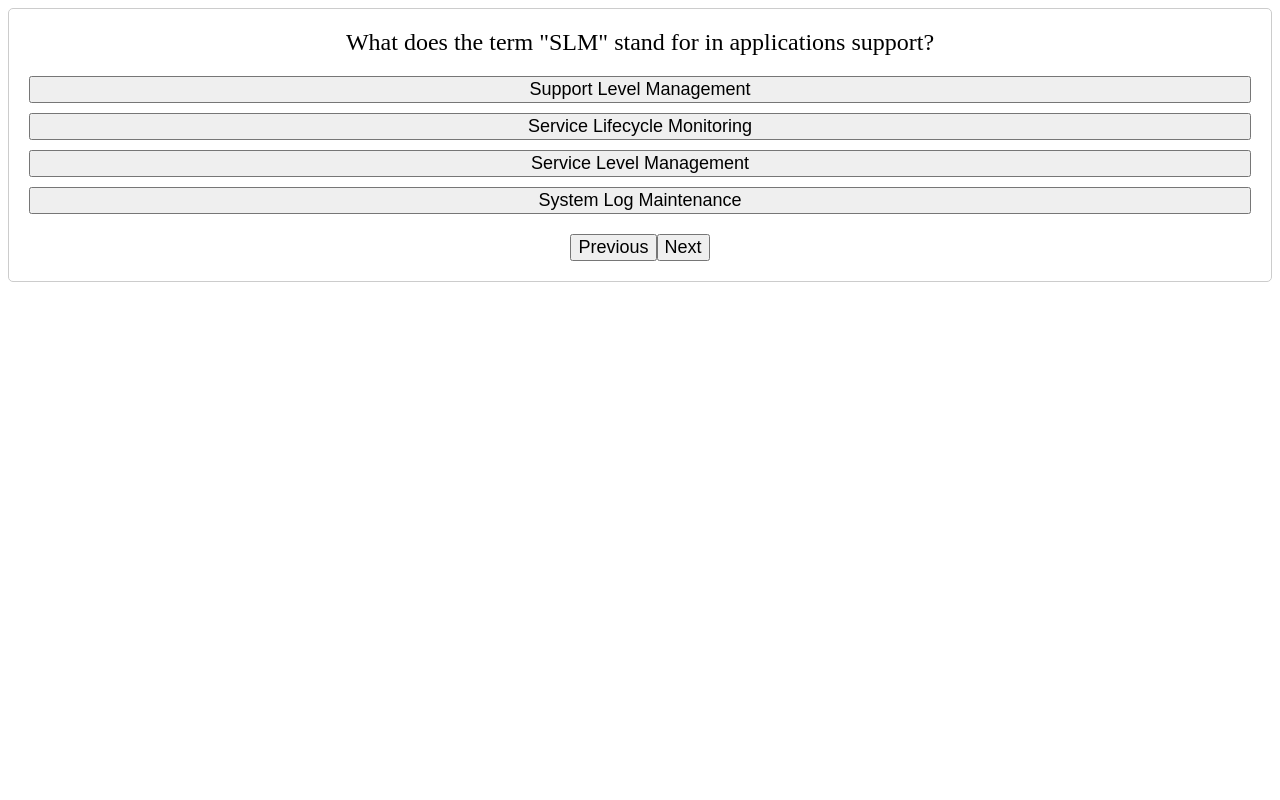
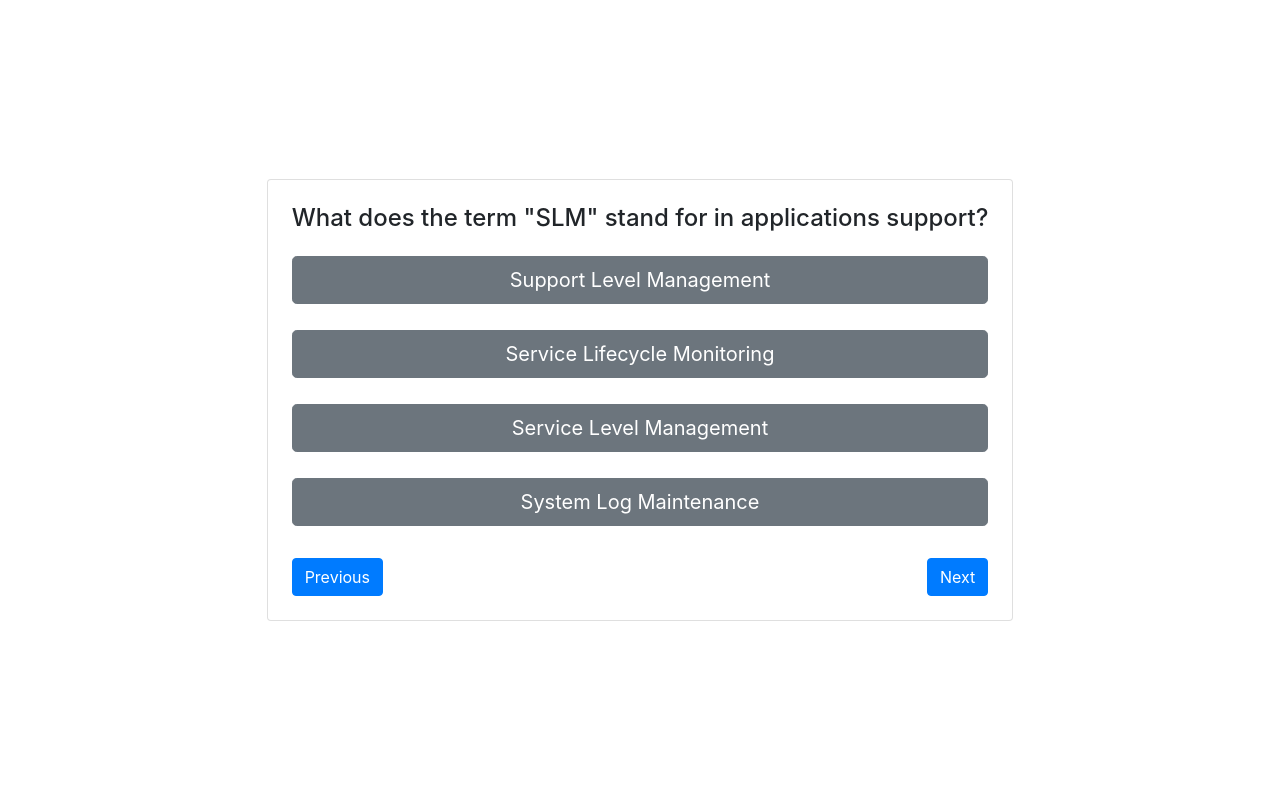
Before and after one commit to CrtAnton/Learn-Python-Website, a Flask app: page /questions_2 in a window 1280 px wide. Run offline with Flask 3, Linux system fonts and the light colour scheme; some libraries are stand-ins or nearby versions.

Commit message:
quiz 2 html

```diff
--- a/Website_code/templates/questions/questions2.html
+++ b/Website_code/templates/questions/questions2.html
@@ -4,19 +4,22 @@
     <meta charset="UTF-8">
     <meta name="viewport" content="width=device-width, initial-scale=1.0">
     <link rel="stylesheet" href="{{ url_for('static', filename='quiz_style.css') }}">
-    <title>Trivia Quiz</title>
+    <link rel="stylesheet" href="https://stackpath.bootstrapcdn.com/bootstrap/4.5.2/css/bootstrap.min.css">
+    <title>Quiz 2</title>
 </head>
 <body>
-    <div class="card">
-        <div class="question">
-            <!-- Javascript will populate this area -->
-        </div>
-        <div class="options">
-            <!-- Javascript will populate this area -->
-        </div>
-        <div class="navigation">
-            <button onclick="prevQuestion()">Previous</button>
-            <button onclick="nextQuestion()">Next</button>
+    <div class="container d-flex justify-content-center align-items-center vh-100">
+        <div class="card p-4">
+            <div class="question h4 mb-4">
+                <!-- js here -->
+            </div>
+            <div class="options">
+                <!-- js here -->
+            </div>
+            <div class="navigation mt-4 d-flex justify-content-between">
+                <button class="btn btn-primary" onclick="prevQuestion()">Previous</button>
+                <button class="btn btn-primary" onclick="nextQuestion()">Next</button>
+            </div>
         </div>
     </div>
 
@@ -35,6 +38,7 @@
             question.options.forEach(option => {
                 const button = document.createElement('button');
                 button.innerText = option;
+                button.className = 'btn btn-secondary btn-lg btn-block mb-2';
                 button.addEventListener('click', () => checkAnswer(option));
                 optionsDiv.appendChild(button);
             });
@@ -47,9 +51,9 @@
 
             buttons.forEach(button => {
                 if (button.innerText === correctAnswer) {
-                    button.classList.add('correct');
+                    button.classList.add('btn-success');
                 } else if (button.innerText === selected && selected !== correctAnswer) {
-                    button.classList.add('wrong');
+                    button.classList.add('btn-danger');
                 }
             });
         }
```
